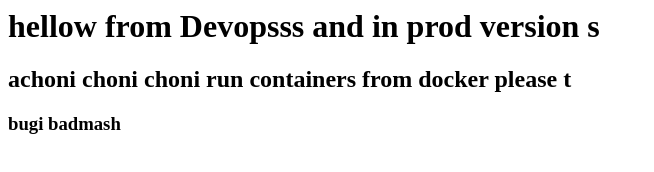
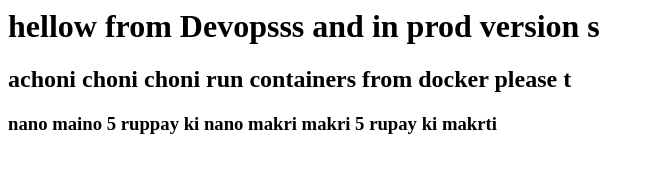
Before and after one commit to qasim683/jenkins-pipeline1, a plain HTML site: page devopsIQ/index.html in a window 1280 px wide. Shown: the whole page, without its empty margins (0-654 px from the left). Drawn offline with Linux system fonts and the light colour scheme.

Commit message:
makri makri

```diff
--- a/devopsIQ/index.html
+++ b/devopsIQ/index.html
@@ -3,6 +3,6 @@
 <body background="images/2.jpg">
 <h1> hellow from Devopsss and in prod version s</h1>
 <h2>achoni choni choni run containers from docker please t</h2>
-<h3> bugi badmash</h3>
+<h3> nano maino 5 ruppay ki nano makri makri 5 rupay ki makrti</h3>
 </body>
 </html>
```
